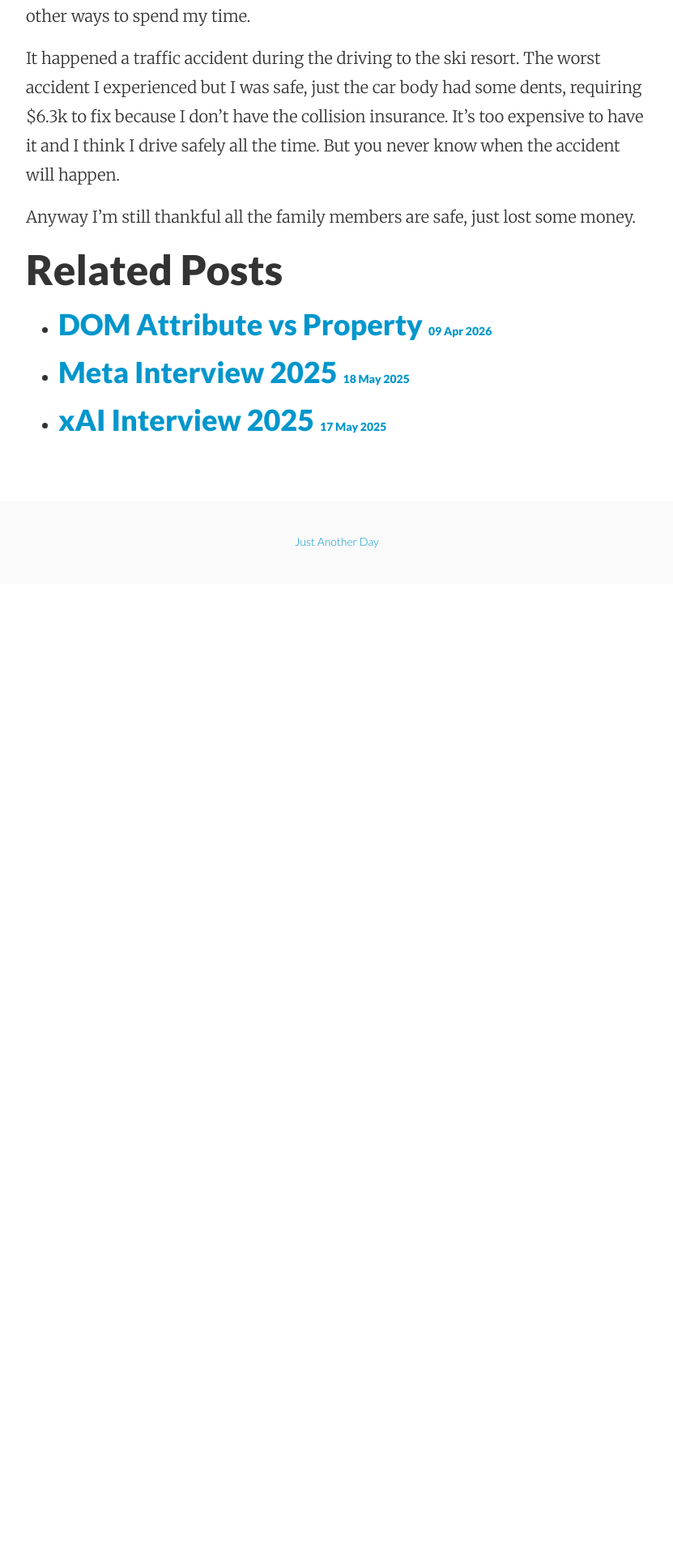
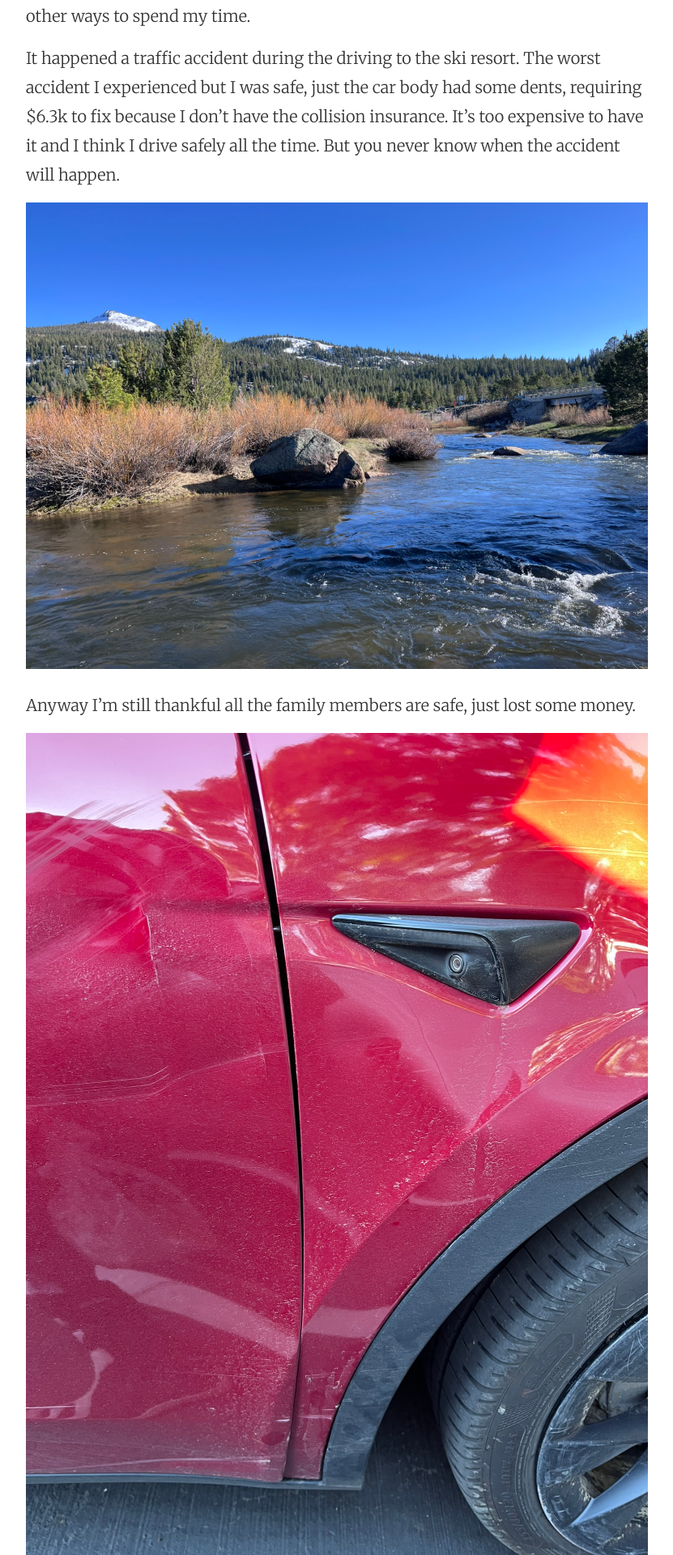
Before and after one commit to flyingsky/flyingsky.github.io, a Jekyll site: the page built from _posts/2026-03-16-leave-youtube.md, in a window 1280 px wide. Shown: the part 2601-4521 px from the top of the page at 81% size, without its empty margins (224-1055 px from the left). Built offline with Jekyll 4.4.1, drawn with Linux system fonts in a browser that asks for light colours; before the commit the page ends 3322 px from its top, so only the background shows below that.

Commit message:
Update 2026-03-16-leave-youtube.md

```diff
--- a/_posts/2026-03-16-leave-youtube.md
+++ b/_posts/2026-03-16-leave-youtube.md
@@ -5,7 +5,7 @@ title: Goodbye YouTube
 categories: home
 ---
 
-![Kirkwood](/assets/2026-03-16-01.png){:width="50%"}
+![Kirkwood](/assets/2026-03-16-01.JPEG){:width="50%"}
 
 After 6+ years in YouTube, it's the time to say goodbye. It's not that hard, because every one is replacable in this size of company. Everyone is just colleague, not like the close friends. But the world is small and I'm still in Google, so we may see each other some day.
 
@@ -27,4 +27,8 @@ This ski season I went to ski alone twice. The feeling is mixed. One side I can
 
 It happened a traffic accident during the driving to the ski resort. The worst accident I experienced but I was safe, just the car body had some dents, requiring $6.3k to fix because I don't have the collision insurance. It's too expensive to have it and I think I drive safely all the time. But you never know when the accident will happen.
 
+![Unknown River](/assets/2026-03-16-02.JPEG){:width="50%"}
+
 Anyway I'm still thankful all the family members are safe, just lost some money.
+
+![My Tesla Model Y](/assets/2026-03-16-03.JPEG){:width="50%"}
```
